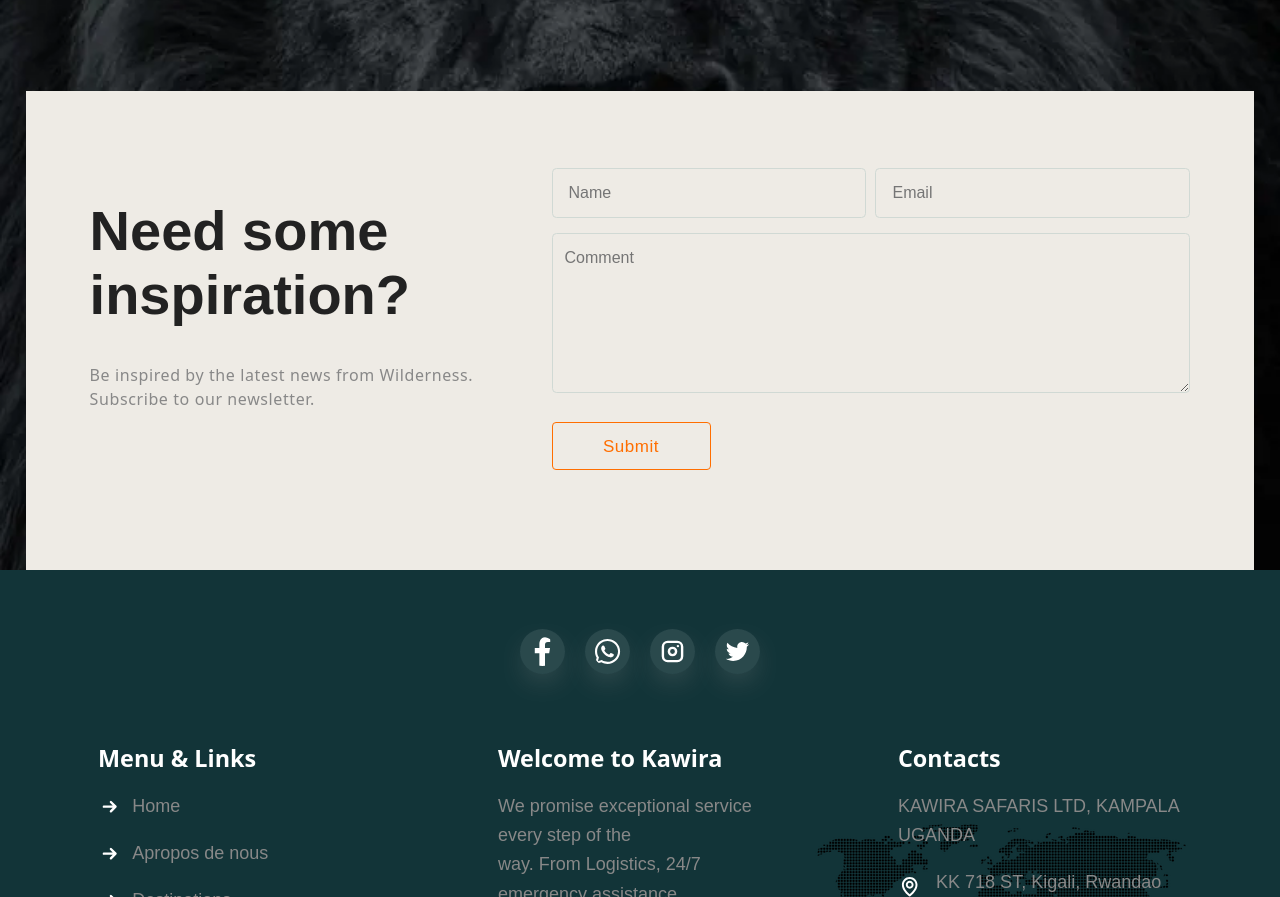
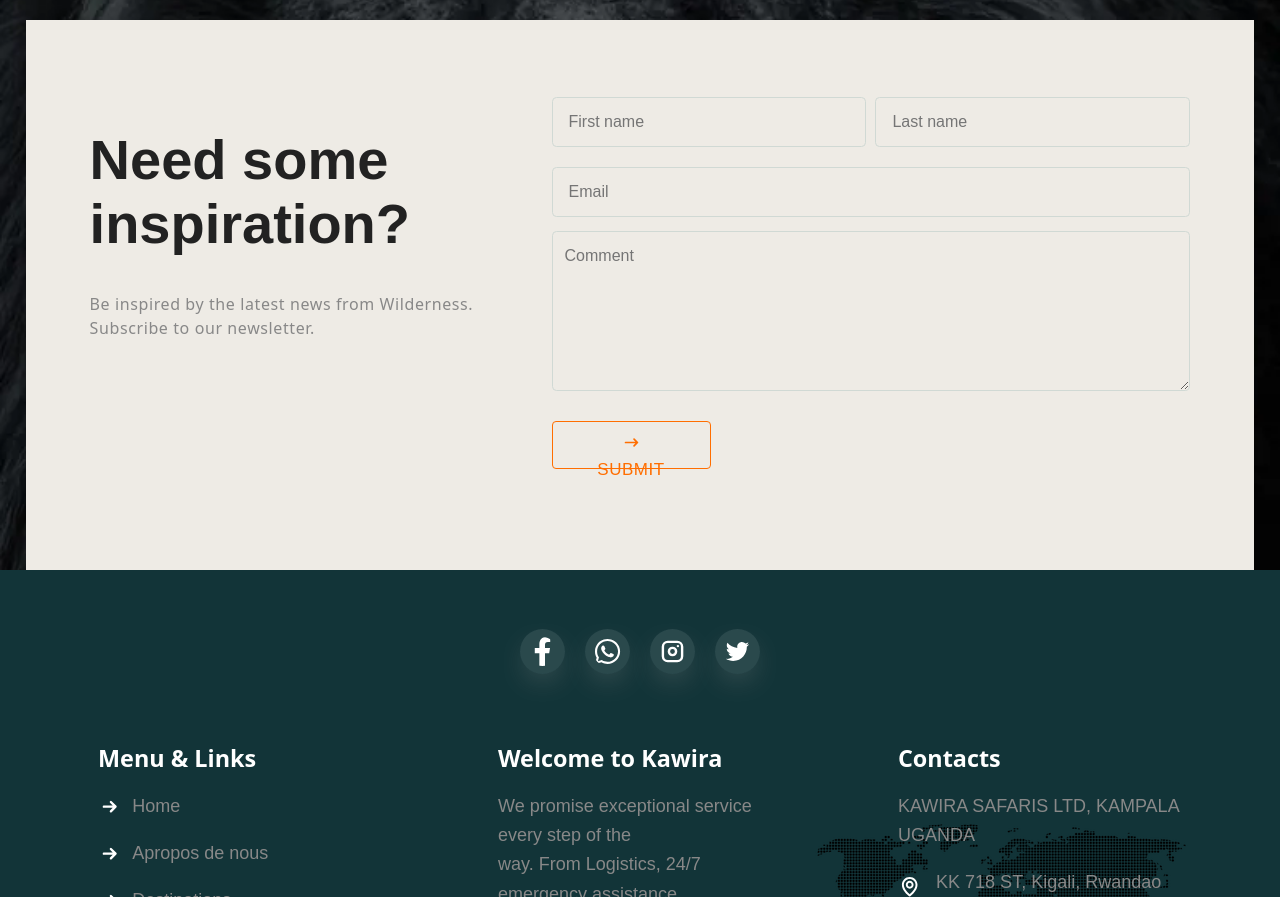
Before and after one commit to BenMukebo/landing-page, a React (Create React App) app: page / in a window 1280 px wide. Shown: the part 8251-9148 px from the top of the page. Built offline with nearby package versions, Linux system fonts and the light colour scheme.

Commit message:
Update contact component

```diff
--- a/src/components/contacts/Contacts.tsx
+++ b/src/components/contacts/Contacts.tsx
@@ -1,5 +1,6 @@
 import React from "react";
-import { motion } from "framer-motion"
+import { HiArrowNarrowRight } from "react-icons/hi";
+// import { motion } from "framer-motion"
 
 import styles from './contacts.module.scss';
 
@@ -21,24 +22,27 @@ export const Contacts: React.FC<{}> = () => {
 
         <form action="https://formspree.io/f/xnqlovnj" method="post" id="form">
           <div className={styles.input_wrapper}>
-              <motion.div className={styles.input_div}>
-                <input id="name" name="name" placeholder="Name" type="text" required />
-              </motion.div>
-              <motion.div className={styles.input_div}>
+              <div className={styles.input_div}>
+                <input id="name" name="first_name" placeholder="First name" type="text" required />
+              </div>
+              <div className={styles.input_div}>
+                <input id="name" name="last_name" placeholder="Last name" type="text" required/>
+              </div>
+          </div>
+          <div className={styles.input_div}>
               <input id="email" name="email" placeholder="Email" type="email" required/>
-              </motion.div>
-
           </div>
-            <motion.div className={styles.input_div}>
+          <div className={styles.input_div}>
             <textarea id="comments" name="comments" placeholder="Comment"
             // rows="5"
             ></textarea>
-            </motion.div>
-            <motion.div className={styles.btn_div}>
+          </div>
+          <div className={styles.btn_div}>
             <button type="submit" aria-label="keep_in_touch">
-                Submit
+              <HiArrowNarrowRight />
+              <p>SUBMIT</p>
             </button>
-            </motion.div>
+          </div>
         </form>
       </div>
     </section>
```
Lines whose indentation alone changed are shown as unchanged.
